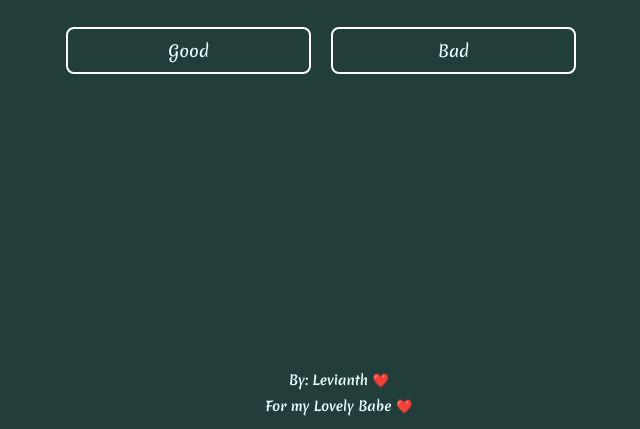
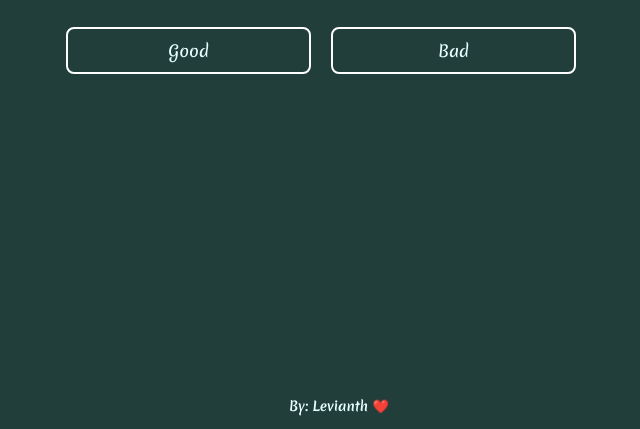
Before and after one commit to LevianthProject/flowers-gift-for-you, a plain HTML site: page index.html in a window 1280 px wide. Shown: the part 371-800 px from the top of the page, without its empty margins (319-959 px from the left). Drawn offline with Linux system fonts and the light colour scheme.

Commit message:
Update index.html

```diff
--- a/index.html
+++ b/index.html
@@ -25,7 +25,6 @@
 
     <div class="footer">
         <h5>By: Levianth ❤️</h5>
-        <h5>For my Lovely Babe ❤️ </h5>
     </div>
 
 
```
